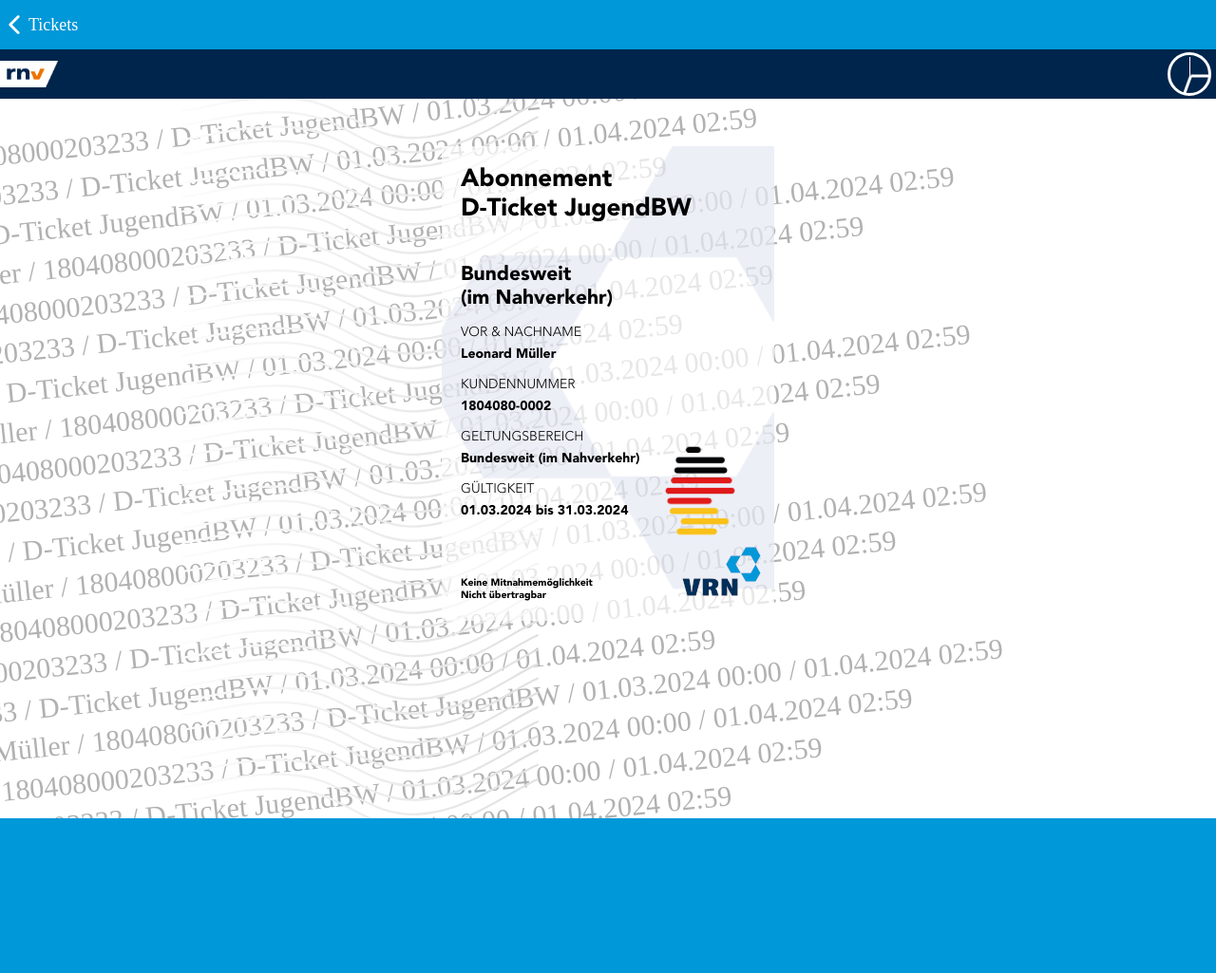
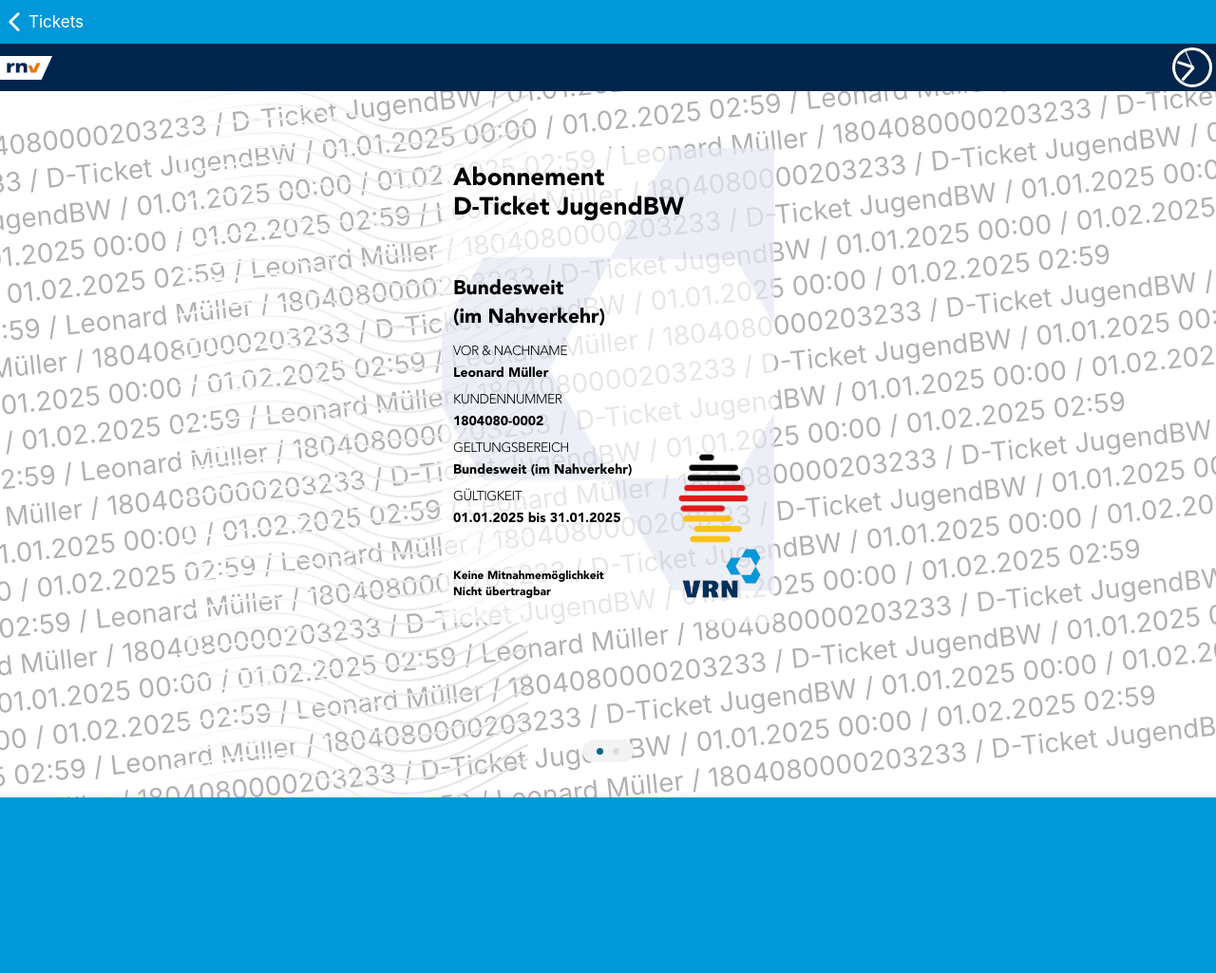
Before and after one commit to SyntaxxHD/rnv-ticket, a website: page index.html in a window 1280 px wide. Shown: the top 1025 px of the page at 95% size. After the commit the page ends 840 px from the top, so only its background shows below. Drawn offline with Linux system fonts and the light colour scheme; a web font is replaced by a local one.

Commit message:
Add automatic filling and working analog clock

```diff
--- /dev/null
+++ b/assets/script.js
@@ -0,0 +1,108 @@
+const fullName = 'Leonard Müller'
+const customerNumber = '1804080-0002'
+const fullCustomerNumber = 1804080000203233
+const shortCustomerNumber = 804080
+const scrollContainer = document.getElementById('card-swipe')
+const now = new Date()
+const ticketStartDate = new Date(now.getFullYear(), now.getMonth(), 1, 0, 0)
+
+function changeScrollIndicator() {
+  const scrollLeft = scrollContainer.scrollLeft
+  const currentIndex = Math.round(scrollLeft / scrollContainer.clientWidth)
+  const indicators = [document.getElementById('indicator-1'), document.getElementById('indicator-2')]
+
+  indicators.forEach((indicator, index) => {
+    if (index === currentIndex) {
+      indicator.classList.add('active')
+    } else {
+      indicator.classList.remove('active')
+    }
+  })
+}
+
+function updateClock() {
+  const now = new Date()
+  const seconds = now.getSeconds()
+  const minutes = now.getMinutes()
+  const hours = now.getHours()
+
+  const secondDegrees = (seconds / 60) * 360
+  const minuteDegrees = (minutes / 60) * 360 + (seconds / 60) * 6
+  const hourDegrees = ((hours % 12) / 12) * 360 + (minutes / 60) * 30
+
+  document.getElementById('second-hand').style.transform = `rotate(${secondDegrees}deg)`
+  document.getElementById('minute-hand').style.transform = `rotate(${minuteDegrees}deg)`
+  document.getElementById('hour-hand').style.transform = `rotate(${hourDegrees}deg)`
+}
+
+function formatDateTime(date) {
+  const day = String(date.getDate()).padStart(2, '0')
+  const month = String(date.getMonth() + 1).padStart(2, '0')
+  const year = date.getFullYear()
+  const hours = String(date.getHours()).padStart(2, '0')
+  const minutes = String(date.getMinutes()).padStart(2, '0')
+  return `${day}.${month}.${year} ${hours}:${minutes}`
+}
+
+function formatDate(date) {
+  const day = String(date.getDate()).padStart(2, '0')
+  const month = String(date.getMonth() + 1).padStart(2, '0')
+  const year = date.getFullYear()
+  return `${day}.${month}.${year}`
+}
+
+function writeWatermark() {
+  const ticketEndDate = new Date(now.getFullYear(), now.getMonth() + 1, 1, 2, 59)
+
+  const formattedStartDate = formatDateTime(ticketStartDate)
+  const formattedEndDate = formatDateTime(ticketEndDate)
+
+  const watermarkText = `${fullName} / ${fullCustomerNumber} / D-Ticket JugendBW / ${formattedStartDate} / ${formattedEndDate}`
+
+  const watermarkContainer = document.getElementById('watermark-text-container')
+
+  for (let i = 0; i < 20; i++) {
+    const div = document.createElement('div')
+    div.className = 'watermark-text'
+    div.textContent = `${watermarkText} / ${watermarkText}`
+    watermarkContainer.appendChild(div)
+  }
+}
+
+function writeTicketInfos() {
+  const lastDayOfMonth = new Date(now.getFullYear(), now.getMonth() + 1, 0)
+  const ticketEndDate = new Date(lastDayOfMonth.getFullYear(), lastDayOfMonth.getMonth(), lastDayOfMonth.getDate(), 0, 0)
+  const formattedNumber = shortCustomerNumber.toString().replace(/(\d)(\d)(\d)(\d)(\d)/, '$1<span>$2</span>$3$4<span>$5</span>')
+
+  document.getElementById('info-name').innerHTML = fullName
+  document.getElementById('info-customer-number').innerHTML = customerNumber
+  document.getElementById('info-validity').innerHTML = `${formatDate(ticketStartDate)} bis ${formatDate(ticketEndDate)}`
+  document.getElementById('number').innerHTML = formattedNumber
+  document.getElementById('mirror').innerHTML = formattedNumber
+}
+
+function createBarcode() {
+  const canvas = document.getElementById('barcode')
+
+  bwipjs.toCanvas(canvas, {
+    bcid: 'azteccode',
+    text: window.btoa((fullName + fullCustomerNumber).repeat(10)).toString('base64'),
+    scale: 3,
+    height: 30,
+    includetext: true,
+    textxalign: 'center'
+  })
+}
+
+scrollContainer.addEventListener('scroll', changeScrollIndicator)
+
+document.getElementById('back-header').addEventListener('click', () => {
+  alert('Ein unbekannter Fehler ist aufgetreten! Bitte versuchen Sie es später nochmal.')
+})
+
+setInterval(updateClock, 1000)
+updateClock()
+
+writeWatermark()
+writeTicketInfos()
+createBarcode()
--- a/assets/style.css
+++ b/assets/style.css
@@ -24,7 +24,7 @@
   margin: 0;
   font-family: Arial, sans-serif;
   background-color: white;
-  font-family: SF Pro;
+  font-family: -apple-system, BlinkMacSystemFont, "Segoe UI", Roboto, "SF PRO", Helvetica, Arial, sans-serif;
   background-color: #0098d8;
   min-height: -webkit-fill-available;
 }
@@ -35,14 +35,14 @@
   left: 0;
   width: 100%;
   pointer-events: none;
-  opacity: 0.2;
+  opacity: 0.5;
 }
 
 .back-header {
   display: flex;
   align-items: center;
-  padding: 11px 0;
-  font-size: 18px;
+  height: 46px;
+  font-size: 17px;
   color: white;
   background-color: #0098d8;
 }
@@ -56,21 +56,21 @@
   display: flex;
   justify-content: space-between;
   align-items: center;
-  padding: 3px 5px;
+  height: 50px;
   background-color: #00254c;
   color: white;
+  padding-right: 4px;
 }
 
 .logo {
   position: relative;
-  height: 28px;
-  left: -6px;
+  height: 25px;
 }
 
 .analog-clock {
   position: relative;
-  width: 40px;
-  height: 40px;
+  width: 36px;
+  height: 36px;
   border: 3px solid white;
   border-radius: 50%;
 }
@@ -78,8 +78,7 @@
 .clock-hand {
   position: absolute;
   width: 3px;
-  height: 20px;
-  margin-top: 2px;
+  height: 18px;
   background-color: white;
   left: 50%;
   transform-origin: bottom;
@@ -113,11 +112,11 @@
 .watermark-text {
   position: relative;
   white-space: nowrap;
-  font-size: 30px;
+  font-size: 28px;
 }
 
 .watermark-text:nth-child(4n) {
-  left: -100px;
+  left: -0px;
 }
 
 .watermark-text:nth-child(4n + 1) {
@@ -125,11 +124,27 @@
 }
 
 .watermark-text:nth-child(4n + 2) {
-  left: -300px;
+  left: -400px;
 }
 
 .watermark-text:nth-child(4n + 3) {
-  left: -400px;
+  left: -600px;
+}
+
+.watermark-text:nth-child(4n + 4) {
+  left: -800px;
+}
+
+.watermark-text:nth-child(4n + 5) {
+  left: -1000px;
+}
+
+.watermark-text:nth-child(4n + 6) {
+  left: -1200px;
+}
+
+.watermark-text:nth-child(4n + 7) {
+  left: -1400px;
 }
 
 .wavy-line-container {
@@ -147,13 +162,13 @@
 .card-swipe-container {
   width: 100%;
   position: absolute;
-  top: 50px;
+  top: 60px;
   display: flex;
   justify-content: center;
 }
 
 .card-swipe {
-  width: 100%;
+  min-width: 350px;
   display: flex;
   max-width: 350px;
   aspect-ratio: 350 / 500;
@@ -162,20 +177,20 @@
 }
 
 .card-swipe::-webkit-scrollbar {
-    display: none;
+  display: none;
 }
 
 .card {
+  min-width: 350px;
   max-width: 100%;
   aspect-ratio: 350 / 500;
   background-image: url('./card.png');
   background-size: contain;
   font-family: 'Avenir';
   font-weight: 900;
-  padding: 20px;
+  padding: 17px 12px;
   display: flex;
   flex-direction: column;
-  justify-content: space-between;
   box-sizing: border-box;
   scroll-snap-align: center;
 }
@@ -186,9 +201,16 @@
 
 .reach {
   font-size: 21px;
+  display: flex;
+  flex-direction: column;
+  gap: 5px;
 }
 
 .info {
+  margin-top: 11px;
+}
+
+.first-info {
   margin-top: 15px;
 }
 
@@ -197,6 +219,7 @@
   text-transform: uppercase;
   font-size: 14px;
   margin-bottom: 6px;
+  letter-spacing: -0.5px;
 }
 
 .info-value {
@@ -207,11 +230,12 @@
   display: flex;
   align-items: flex-end;
   justify-content: space-between;
+  margin-top: 57px;
 }
 
 .content img {
   height: 100px;
-  margin-right: 20px;
+  margin-right: 14px;
 }
 
 .description {
@@ -219,27 +243,39 @@
 }
 
 .disclaimer {
-  font-size: 10.5px;
+  font-size: 12px;
+  margin-top: 25px;
+  display: flex;
+  flex-direction: column;
+  gap: 3px;
+}
+
+.barcode-disclaimer {
+  font-size: 11px;
+  margin-top: 20px;
+  display: flex;
+  flex-direction: column;
+  gap: 3px;
 }
 
 .barcode-section {
-  width: 100%;
   background-color: white;
-  aspect-ratio: 1 / 1;
   padding: 5px;
   display: flex;
   flex-direction: column;
   align-items: center;
-  margin-bottom: 15px;
 }
 
-.barcode-section img {
+.barcode {
+  width: 220px;
+  height: 220px;
 }
 
 .barcode-section .number {
   font-family: 'Morrison';
   color: #c5c5c5;
   font-size: 40px;
+  margin-bottom: -20px;
 }
 
 .number span {
@@ -252,3 +288,36 @@
   margin-top: -25px;
   opacity: 0.5;
 }
+
+.slider-container {
+  position: absolute;
+  bottom: 37px;
+  width: 100%;
+  display: flex;
+  justify-content: center
+}
+
+.slider {
+  width: 50px;
+  height: 20px;
+  border-radius: 12px;
+  background-color: #f3f3f3;
+  display: flex;
+  align-items: center;
+  padding: 2px;
+  position: relative;
+  justify-content: center;
+  gap: 10px;
+}
+
+.circle {
+  width: 7px;
+  height: 7px;
+  border-radius: 50%;
+  background-color: #dddddd;
+  transition: background-color 0.3s;
+}
+
+.active {
+  background-color: #086788;
+}
--- a/index.html
+++ b/index.html
@@ -5,13 +5,15 @@
   <meta charset="UTF-8">
   <meta name="format-detection" content="telephone=no">
   <meta name="viewport" content="width=device-width, initial-scale=1.0">
+  <script src="./assets/bwip-js-min.js" defer></script>
+  <script src="./assets/script.js" defer></script>
   <title>Ticket UI</title>
   <link rel="stylesheet" href="assets/style.css">
 </head>
 
 <body>
 
-  <div class="back-header">
+  <div class="back-header" id="back-header">
     <svg viewBox="0 0 1024 1024" version="1.1" xmlns="http://www.w3.org/2000/svg" fill="white">
       <path d="M435.8 512L690 258c18.8-18.8 18.8-49.2 0-67.8-18.8-18.8-49.2-18.6-68 0L334 478c-18.2 18.2-18.6 47.4-1.4 66.2L621.8 834c9.4 9.4 21.8 14 34 14s24.6-4.6 34-14c18.8-18.8 18.8-49.2 0-67.8L435.8 512z" />
     </svg>
@@ -21,38 +23,17 @@
   <div class="main-header">
     <img class="logo" src="./assets/logo.png" alt="logo">
     <div class="analog-clock">
-      <div class="clock-hand" style="width: 1px;"></div>
-      <div class="clock-hand" style="transform: rotate(90deg);"></div>
-      <div class="clock-hand" style="transform: rotate(200deg);"></div>
+      <div class="clock-hand" style="width: 1px;" id="second-hand"></div>
+      <div class="clock-hand" id="minute-hand"></div>
+      <div class="clock-hand" id="hour-hand"></div>
     </div>
   </div>
 
   <div class="main">
     <div class="background-watermark">
-      <div class="watermark-text-container">
-        <div class="watermark-text">Leonard Müller / 180408000203233 / D-Ticket JugendBW / 01.03.2024 00:00 / 01.04.2024 02:59</div>
-        <div class="watermark-text">Leonard Müller / 180408000203233 / D-Ticket JugendBW / 01.03.2024 00:00 / 01.04.2024 02:59</div>
-        <div class="watermark-text">Leonard Müller / 180408000203233 / D-Ticket JugendBW / 01.03.2024 00:00 / 01.04.2024 02:59</div>
-        <div class="watermark-text">Leonard Müller / 180408000203233 / D-Ticket JugendBW / 01.03.2024 00:00 / 01.04.2024 02:59</div>
-        <div class="watermark-text">Leonard Müller / 180408000203233 / D-Ticket JugendBW / 01.03.2024 00:00 / 01.04.2024 02:59</div>
-        <div class="watermark-text">Leonard Müller / 180408000203233 / D-Ticket JugendBW / 01.03.2024 00:00 / 01.04.2024 02:59</div>
-        <div class="watermark-text">Leonard Müller / 180408000203233 / D-Ticket JugendBW / 01.03.2024 00:00 / 01.04.2024 02:59</div>
-        <div class="watermark-text">Leonard Müller / 180408000203233 / D-Ticket JugendBW / 01.03.2024 00:00 / 01.04.2024 02:59</div>
-        <div class="watermark-text">Leonard Müller / 180408000203233 / D-Ticket JugendBW / 01.03.2024 00:00 / 01.04.2024 02:59</div>
-        <div class="watermark-text">Leonard Müller / 180408000203233 / D-Ticket JugendBW / 01.03.2024 00:00 / 01.04.2024 02:59</div>
-        <div class="watermark-text">Leonard Müller / 180408000203233 / D-Ticket JugendBW / 01.03.2024 00:00 / 01.04.2024 02:59</div>
-        <div class="watermark-text">Leonard Müller / 180408000203233 / D-Ticket JugendBW / 01.03.2024 00:00 / 01.04.2024 02:59</div>
-        <div class="watermark-text">Leonard Müller / 180408000203233 / D-Ticket JugendBW / 01.03.2024 00:00 / 01.04.2024 02:59</div>
-        <div class="watermark-text">Leonard Müller / 180408000203233 / D-Ticket JugendBW / 01.03.2024 00:00 / 01.04.2024 02:59</div>
-        <div class="watermark-text">Leonard Müller / 180408000203233 / D-Ticket JugendBW / 01.03.2024 00:00 / 01.04.2024 02:59</div>
-        <div class="watermark-text">Leonard Müller / 180408000203233 / D-Ticket JugendBW / 01.03.2024 00:00 / 01.04.2024 02:59</div>
-        <div class="watermark-text">Leonard Müller / 180408000203233 / D-Ticket JugendBW / 01.03.2024 00:00 / 01.04.2024 02:59</div>
-        <div class="watermark-text">Leonard Müller / 180408000203233 / D-Ticket JugendBW / 01.03.2024 00:00 / 01.04.2024 02:59</div>
-        <div class="watermark-text">Leonard Müller / 180408000203233 / D-Ticket JugendBW / 01.03.2024 00:00 / 01.04.2024 02:59</div>
+      <div class="watermark-text-container" id="watermark-text-container">
       </div>
-
       <div class="wavy-line-container">
-
         <svg xmlns="http://www.w3.org/2000/svg" version="1.1" xmlns:xlink="http://www.w3.org/1999/xlink" xmlns:svgjs="http://svgjs.dev/svgjs" viewBox="0 0 800 800">
           <defs>
             <linearGradient gradientTransform="rotate(270)" x1="50%" y1="0%" x2="50%" y2="100%" id="sssquiggly-grad">
@@ -116,7 +97,7 @@
     </div>
 
     <div class="card-swipe-container">
-      <div class="card-swipe">
+      <div class="card-swipe" id="card-swipe">
         <div class="card">
           <div class="title">
             Abonnement<br>
@@ -125,15 +106,16 @@
           <div class="content">
             <div class="description">
               <div class="reach">
-                Bundesweit <br> (im Nahverkehr)
+                <span>Bundesweit</span>
+                <span>(im Nahverkehr)</span>
               </div>
-              <div class="info">
+              <div class="info first-info">
                 <div class="info-title">Vor & Nachname</div>
-                <div class="info-value">Leonard Müller</div>
+                <div class="info-value" id="info-name"></div>
               </div>
               <div class="info">
                 <div class="info-title">Kundennummer</div>
-                <div class="info-value">1804080-0002</div>
+                <div class="info-value" id="info-customer-number"></div>
               </div>
               <div class="info">
                 <div class="info-title">Geltungsbereich</div>
@@ -141,26 +123,26 @@
               </div>
               <div class="info">
                 <div class="info-title">Gültigkeit</div>
-                <div class="info-value">01.03.2024 bis 31.03.2024</div>
+                <div class="info-value" id="info-validity"></div>
               </div>
             </div>
             <img src="./assets/deutschlandticket-logo.png" alt="">
           </div>
           <div class="disclaimer">
-            Keine Mitnahmemöglichkeit<br>
-            Nicht übertragbar
+            <span>Keine Mitnahmemöglichkeit</span>
+            <span>Nicht übertragbar</span>
           </div>
         </div>
         <div class="card">
           <div class="barcode-content">
             <div class="barcode-section">
-              <img src="./assets/aztec.png" width="220" height="220">
+              <canvas class="barcode" id="barcode" width="220" height="220"></canvas>
               <div class="number-section">
-                <div class="number">8<span>0</span>40<span>8</span>0</div>
-                <div class="number mirror">8<span>0</span>40<span>8</span>0</div>
+                <div class="number" id="number"></div>
+                <div class="number mirror" id="mirror"></div>
               </div>
             </div>
-            <div class="disclaimer">
+            <div class="barcode-disclaimer">
               Umtausch bzw. Rückgabe ist nicht möglich. Nur mit gültigem Lichtbildausweis. Das Ticket ist nicht übertragbar.
               <br>
               <br>
@@ -170,9 +152,37 @@
         </div>
       </div>
     </div>
+    <div class="slider-container">
+      <div class="slider">
+        <div class="circle active" id="indicator-1"></div>
+        <div class="circle" id="indicator-2"></div>
+      </div>
+    </div>
   </div>
 
-  <img src="./IMG_4125.PNG" alt="" class="template" style="visibility: hidden;">
+  <!-- <img src="./IMG_4125.PNG" alt="" class="template" style="visibility: visible;" id="template">
+
+  <script>
+    document.addEventListener('keydown', function(event) {
+      if (event.key === 'h' || event.key === 'H') {
+        const element = document.getElementById('template');
+        if (element) {
+          const currentVisibility = element.style.visibility;
+          const currentOpacity = element.style.opacity;
+
+          if (currentVisibility === 'hidden') {
+            element.style.visibility = 'visible';
+            element.style.opacity = '1';
+          } else if (currentOpacity === '1' || currentOpacity === '') {
+            element.style.opacity = '0.5';
+          } else {
+            element.style.visibility = 'hidden';
+          }
+        }
+      }
+    });
+  </script> -->
+
 </body>
 
 </html>
```
Also changed, not shown: assets/bwip-js-min.js (added).
